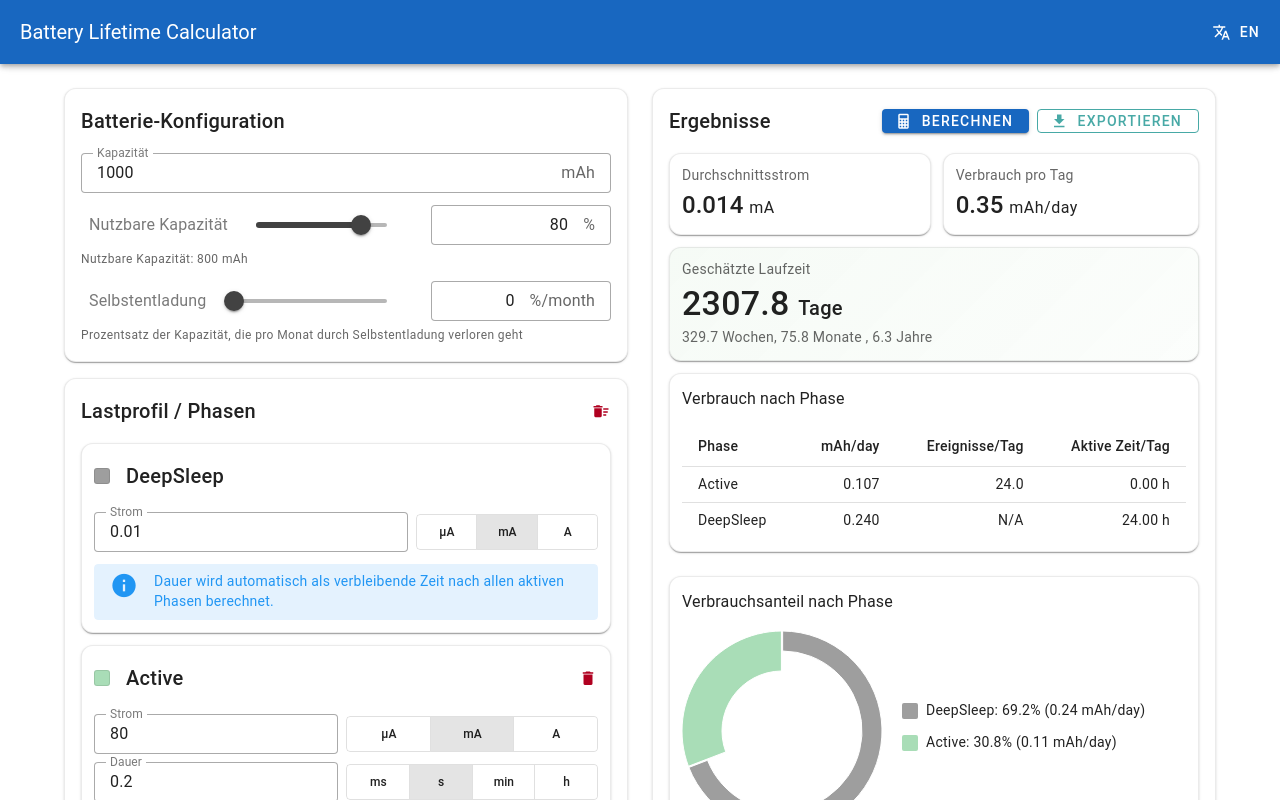
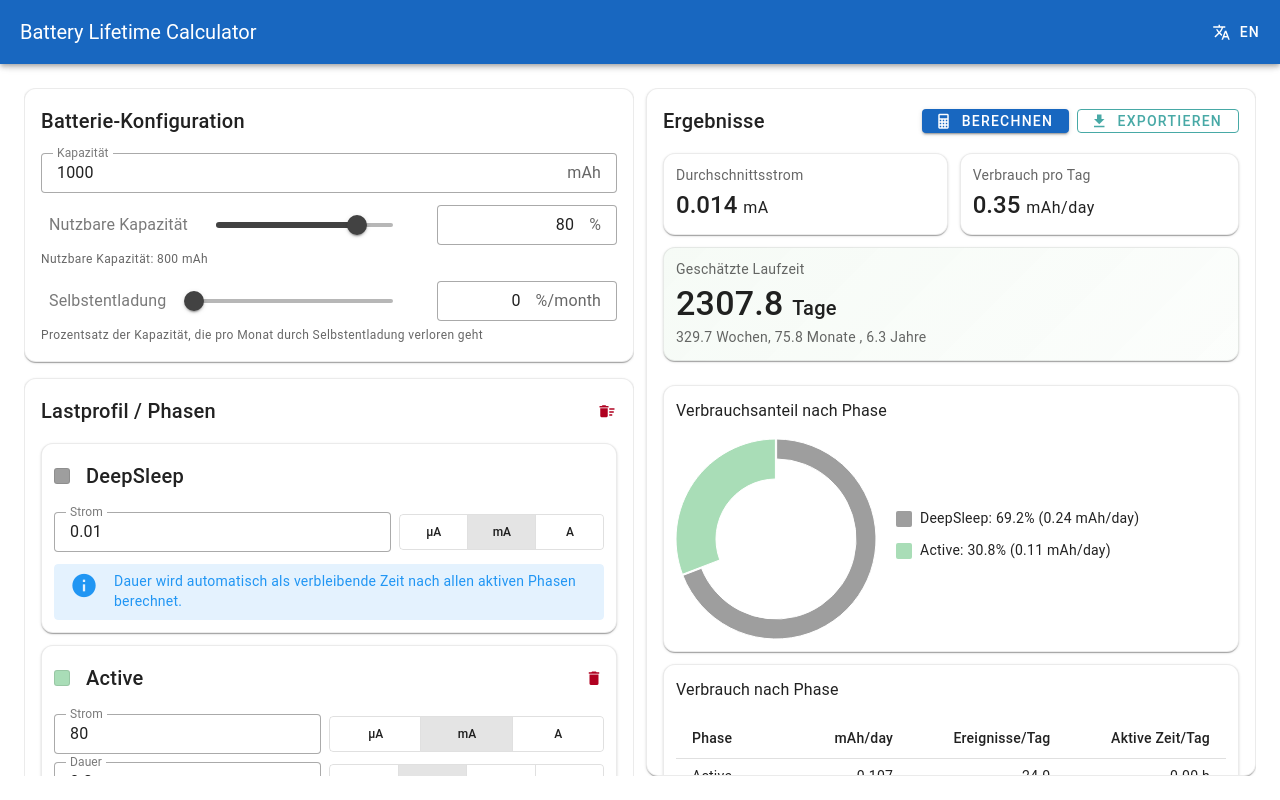
Before and after one commit to vschroeter/battery-lifetime-calculator, a Vue app: page / in a window 1280 px wide. Shown: the top 800 px of the page. Built offline with nearby package versions, Linux system fonts and the light colour scheme.

Commit message:
Improved display behavior for a lot of phases and small screens.

```diff
--- a/src/App.vue
+++ b/src/App.vue
@@ -1,5 +1,6 @@
 <script setup lang="ts">
 import { ref, provide, computed } from 'vue'
+import { useDisplay } from 'vuetify'
 import type { Locale } from '@/i18n/messages'
 import BatteryForm from '@/components/BatteryForm.vue'
 import PhasesEditor from '@/components/PhasesEditor.vue'
@@ -10,10 +11,13 @@ import { useCalculatorStore } from '@/stores/calculator'
 const locale = ref<Locale>('de')
 const i18n = useI18nLite(locale)
 const store = useCalculatorStore()
+const display = useDisplay()
 
 const hasNonDeepSleepPhases = computed(() =>
   store.phases.some((p) => !p.isDeepSleep),
 )
+
+const activeTab = ref('inputs')
 
 function removeAllPhases() {
   store.removeAllPhases()
@@ -37,10 +41,24 @@ provide('i18n', i18n)
       </v-btn>
     </v-app-bar>
 
-    <v-main>
-      <v-container class="pa-4 pa-md-6">
-        <v-row>
-          <v-col cols="12" md="6" class="mb-4 mb-md-0">
+    <v-main class="main-content">
+      <!-- Small screens: Tabbed layout -->
+      <template v-if="display.mdAndDown.value">
+        <div class="tabs-container">
+          <v-tabs
+            v-model="activeTab"
+            color="primary"
+            class="tabs-header"
+            fixed-tabs
+          >
+            <v-tab value="inputs">{{ i18n.t('inputs') }}</v-tab>
+            <v-tab value="results">{{ i18n.t('results') }}</v-tab>
+          </v-tabs>
+
+          <div class="tabs-body">
+            <template v-if="activeTab === 'inputs'">
+              <div class="scroll-pane">
+                <div class="tab-pane-content">
                   <v-card class="modern-card" elevation="1">
                     <v-card-title class="text-h6 pa-4 pb-2">
                       {{ i18n.t('batteryConfig') }}
@@ -73,13 +91,68 @@ provide('i18n', i18n)
                       <PhasesEditor />
                     </v-card-text>
                   </v-card>
+                </div>
+              </div>
+            </template>
+
+            <template v-else>
+              <div class="scroll-pane">
+                <div class="tab-pane-content">
+                  <ResultsPanel class="results-panel-no-internal-scroll" />
+                </div>
+              </div>
+            </template>
+          </div>
+        </div>
+      </template>
+
+      <!-- Large screens: Two-column layout with independent scrolling -->
+      <template v-else>
+        <v-container class="pa-4 pa-md-6 two-column-container" fluid>
+          <v-row class="two-column-row">
+            <v-col cols="12" lg="6" class="left-column">
+              <div class="scroll-pane">
+                <v-card class="modern-card" elevation="1">
+                  <v-card-title class="text-h6 pa-4 pb-2">
+                    {{ i18n.t('batteryConfig') }}
+                  </v-card-title>
+                  <v-card-text class="pa-4 pt-2">
+                    <BatteryForm />
+                  </v-card-text>
+                </v-card>
+
+                <v-card class="modern-card mt-4" elevation="1">
+                  <v-card-title class="d-flex justify-space-between align-center text-h6 pa-4 pb-2">
+                    <span>{{ i18n.t('loadProfile') }}</span>
+                    <v-tooltip location="top">
+                      <template #activator="{ props: tooltipProps }">
+                        <v-btn
+                          icon="mdi-delete-sweep"
+                          variant="text"
+                          color="error"
+                          size="small"
+                          density="compact"
+                          :disabled="!hasNonDeepSleepPhases"
+                          v-bind="tooltipProps"
+                          @click="removeAllPhases"
+                        />
+                      </template>
+                      <span>{{ i18n.t('removeAllPhases') }}</span>
+                    </v-tooltip>
+                  </v-card-title>
+                  <v-card-text class="pa-4 pt-2">
+                    <PhasesEditor />
+                  </v-card-text>
+                </v-card>
+              </div>
             </v-col>
 
-          <v-col cols="12" md="6">
+            <v-col cols="12" lg="6" class="right-column">
               <ResultsPanel />
             </v-col>
           </v-row>
         </v-container>
+      </template>
     </v-main>
   </v-app>
 </template>
@@ -89,4 +162,86 @@ provide('i18n', i18n)
   border-radius: 12px;
   border: 1px solid rgba(0, 0, 0, 0.08);
 }
+
+/* Main content area - fixed height based on viewport */
+.main-content {
+  height: calc(100dvh - var(--v-layout-top));
+  overflow: hidden;
+  display: flex;
+  flex-direction: column;
+}
+
+/* Tabbed layout for small screens */
+.tabs-container {
+  height: 100%;
+  display: flex;
+  flex-direction: column;
+  overflow: hidden;
+}
+
+.tabs-header {
+  flex-shrink: 0;
+  border-bottom: 1px solid rgba(0, 0, 0, 0.12);
+}
+
+.tabs-body {
+  flex: 1 1 auto;
+  min-height: 0;
+  display: flex;
+  flex-direction: column;
+  overflow: hidden;
+}
+
+.tab-pane-content {
+  padding: 16px;
+}
+
+/* On small screens we want the whole Results tab to scroll (no inner scrollbar) */
+.results-panel-no-internal-scroll {
+  height: auto !important;
+  min-height: unset !important;
+  display: block !important;
+}
+
+.results-panel-no-internal-scroll :deep(.results-card-content) {
+  overflow: visible !important;
+}
+
+/* Two-column layout for large screens */
+.two-column-container {
+  height: 100%;
+  display: flex;
+  flex-direction: column;
+  overflow: hidden;
+}
+
+.two-column-row {
+  flex: 1 1 auto;
+  min-height: 0;
+  margin: 0;
+}
+
+.left-column {
+  height: 100%;
+  display: flex;
+  flex-direction: column;
+  padding: 0 6px 0 0;
+}
+
+.right-column {
+  height: 100%;
+  display: flex;
+  flex-direction: column;
+  padding: 0 0 0 6px;
+  overflow: hidden;
+}
+
+/* Scroll panes - critical for independent scrolling */
+.scroll-pane {
+  flex: 1 1 auto;
+  min-height: 0;
+  overflow-y: auto;
+  overflow-x: hidden;
+  height: 100%;
+}
 </style>
--- a/src/components/ResultsPanel.vue
+++ b/src/components/ResultsPanel.vue
@@ -32,8 +32,8 @@ const displayResult = computed(() => {
 </script>
 
 <template>
-  <v-card class="modern-card" elevation="1">
-    <v-card-title class="d-flex justify-space-between align-center flex-wrap ga-2 pa-4 pb-2">
+  <v-card class="modern-card results-card" elevation="1">
+    <v-card-title class="d-flex justify-space-between align-center flex-wrap ga-2 pa-4 pb-2 results-card-header">
       <span class="text-h6">{{ i18n.t('results') }}</span>
       <div class="d-flex ga-2">
         <v-btn
@@ -72,7 +72,7 @@ const displayResult = computed(() => {
         </v-menu>
       </div>
     </v-card-title>
-    <v-card-text class="pa-4 pt-2">
+    <v-card-text class="pa-4 pt-2 results-card-content">
       <div v-if="displayResult">
         <!-- Errors -->
         <v-alert
@@ -142,6 +142,12 @@ const displayResult = computed(() => {
             </v-card-text>
           </v-card>
 
+          <!-- Visualizations -->
+          <div class="d-flex flex-column ga-3 mt-3">
+            <PhaseShareDonut :phase-results="displayResult.phaseResults" />
+            <!-- <SensitivityBar /> -->
+          </div>
+
           <!-- Phase Breakdown -->
           <v-card class="modern-card" elevation="1">
             <v-card-title class="text-subtitle-1 pa-3 pb-2">
@@ -182,11 +188,6 @@ const displayResult = computed(() => {
             </v-card-text>
           </v-card>
 
-          <!-- Visualizations -->
-          <div class="d-flex flex-column ga-3 mt-3">
-            <PhaseShareDonut :phase-results="displayResult.phaseResults" />
-            <!-- <SensitivityBar /> -->
-          </div>
         </div>
       </div>
       <v-alert v-else type="info" variant="tonal" density="compact">
@@ -200,6 +201,25 @@ const displayResult = computed(() => {
 .modern-card {
   border-radius: 12px;
   border: 1px solid rgba(0, 0, 0, 0.08);
+}
+
+/* Results card layout for scroll pane */
+.results-card {
+  height: 100%;
+  display: flex;
+  flex-direction: column;
+  min-height: 0;
+}
+
+.results-card-header {
+  flex-shrink: 0;
+}
+
+.results-card-content {
+  flex: 1 1 auto;
+  min-height: 0;
+  overflow-y: auto;
+  overflow-x: hidden;
 }
 
 .result-tile {
--- a/src/i18n/messages.ts
+++ b/src/i18n/messages.ts
@@ -49,6 +49,7 @@ export const messages: Record<Locale, Record<string, string>> = {
     removeAllPhases: 'Alle Phasen entfernen',
     selfDischarge: 'Selbstentladung',
     selfDischargeHint: 'Prozentsatz der Kapazität, die pro Monat durch Selbstentladung verloren geht',
+    inputs: 'Eingaben',
   },
   en: {
     appTitle: 'Battery Lifetime Calculator',
@@ -98,6 +99,7 @@ export const messages: Record<Locale, Record<string, string>> = {
     removeAllPhases: 'Remove All Phases',
     selfDischarge: 'Self-Discharge',
     selfDischargeHint: 'Percentage of capacity lost per month due to self-discharge',
+    inputs: 'Inputs',
   },
 }
 
```
Lines whose indentation alone changed are shown as unchanged.
